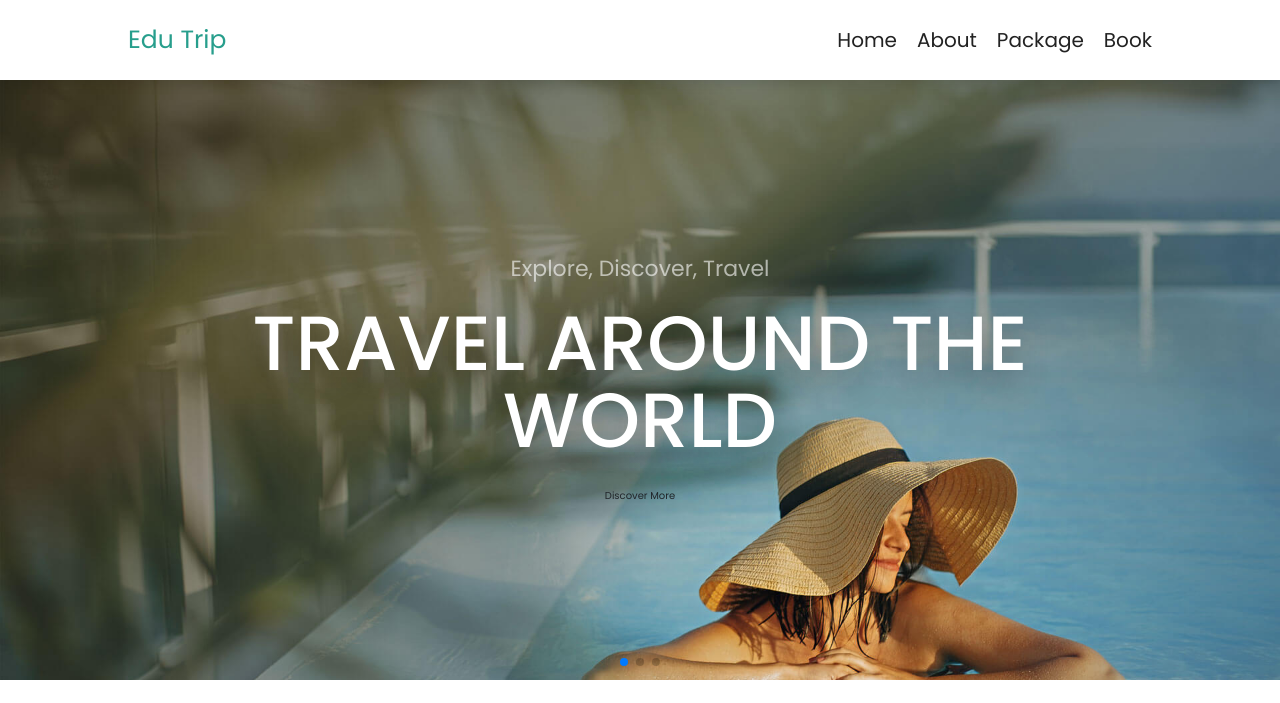
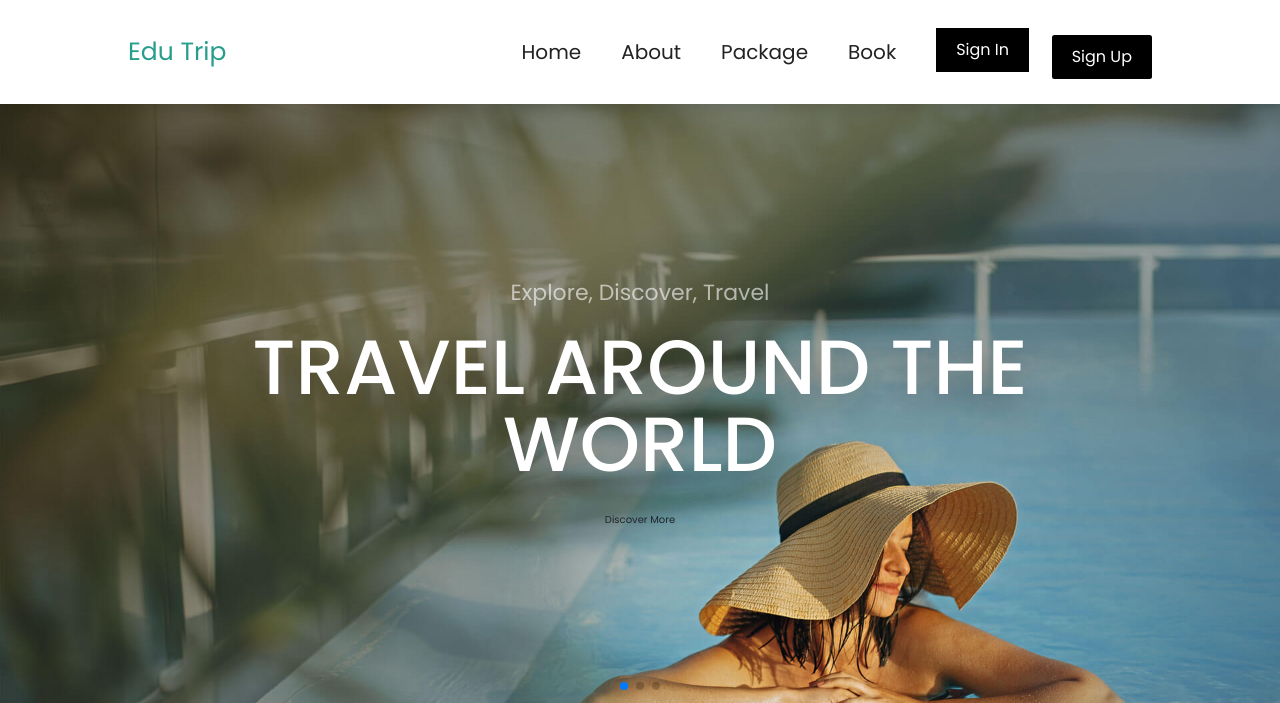
Before and after one commit to Puravshah321/education-trip-website, a PHP site: page /home.php in a window 1280 px wide. Shown: the top 703 px of the page. Run offline with PHP 8.4, Linux system fonts and the light colour scheme.

Commit message:
home.php

```diff
--- a/home.php
+++ b/home.php
@@ -4,6 +4,10 @@
    <meta charset="UTF-8">
    <meta http-equiv="X-UA-Compatible" content="IE=edge">
    <meta name="viewport" content="width=device-width, initial-scale=1.0">
+
+   <script src="https://cdn.jsdelivr.net/npm/bootstrap@5.0.2/dist/js/bootstrap.bundle.min.js" integrity="sha384-MrcW6ZMFYlzcLA8Nl+NtUVF0sA7MsXsP1UyJoMp4YLEuNSfAP+JcXn/tWtIaxVXM" crossorigin="anonymous"></script>
+
+
    <title>home</title>
 
    <!-- swiper css link  -->
@@ -19,18 +23,61 @@
    <link href="https://cdn.jsdelivr.net/npm/bootstrap@5.0.2/dist/css/bootstrap.min.css" rel="stylesheet"
    integrity="sha384-EVSTQN3/azprG1Anm3QDgpJLIm9Nao0Yz1ztcQTwFspd3yD65VohhpuuCOmLASjC" crossorigin="anonymous">
 
+   <style>
+      /* Custom CSS for login and register buttons */
+      .navbar {
+   display: flex; /* Use flexbox to align items */
+   align-items: center; /* Align items vertically in the center */
+}
+
+.navbar a {
+   margin-right: 20px; /* Add margin between navbar links */
+   text-decoration: none;
+   color: #fff;
+}
+
+.navbar .login-register {
+   margin-left: auto;
+}
+
+.navbar .login-register button {
+   color: white;
+   background-color: black;
+   border: none;
+   cursor: pointer;
+   font-size: 16px;
+   margin-left: 20px;
+   padding: 10px 20px;
+   transition: background-color 0.3s ease;
+}
+
+.navbar .login-register button:hover {
+   background-color: #279e8c;
+}
+
+.background {
+   background-color: #000;
+
+}
+
+   </style>
+
 </head>
 <body>
 
 <!-- header section starts  -->
 
 <section class="header">
-<a href="home.php" class="logo" style="text-decoration:none;color:#279e8c;">Edu Trip</a>
+   <a href="home.php" class="logo" style="text-decoration:none;color:#279e8c;">Edu Trip</a>
    <nav class="navbar">
       <a href="home.php" style="text-decoration:none">home</a>
       <a href="about.php" style="text-decoration:none">about</a>
       <a href="package.php" style="text-decoration:none">package</a>
       <a href="book.php" style="text-decoration:none">book</a>
+      <div class="login-register">
+         <button onclick="location.href='login.php'" style="text-decoration:none">Sign In</button>
+         <button type="button" class="btn btn-primary" data-bs-toggle="modal" data-bs-target="#signupModal">Sign Up</button>
+      </div>
    </nav>
 
 
@@ -39,6 +86,40 @@
 </section>
 
 <!-- header section ends -->
+
+<!-- Modal for Sign Up -->
+<div class="modal fade" id="signupModal" tabindex="-1" aria-labelledby="signupModalLabel" aria-hidden="true">
+  <div class="modal-dialog">
+    <div class="modal-content">
+      <div class="modal-header">
+        <h5 class="modal-title" id="signupModalLabel">Sign Up</h5>
+        <button type="button" class="btn-close" data-bs-dismiss="modal" aria-label="Close"></button>
+      </div>
+      <div class="modal-body">
+        <form>
+        <div class="mb-3">
+            <label for="signupUsername" class="form-label">Username</label>
+            <input type="text" class="form-control" id="signupEmail">
+          </div>
+          <div class="mb-3">
+            <label for="signupEmail" class="form-label">Email address</label>
+            <input type="email" class="form-control" id="signupUsername" >
+          </div>
+          <div class="mb-3">
+            <label for="signupPassword" class="form-label">Password</label>
+            <input type="password" class="form-control" id="signupPassword">
+          </div>
+          <div class="mb-3">
+            <label for="signupConfirmPassword" class="form-label">Confirm Password</label>
+            <input type="password" class="form-control" id="signupConfirmPassword">
+          </div>
+          <!-- Add other form fields as needed -->
+          <button type="submit" class="btn btn-primary">Sign Up</button>
+        </form>
+      </div>
+    </div>
+  </div>
+</div>
 
 <!-- home section starts  -->
 
@@ -120,7 +201,6 @@
          <img src="images/icon-6.png" alt="">
          <h3>camping</h3>
       </div>
-
    </div>
 
 </section>
@@ -274,6 +354,5 @@ document.addEventListener("DOMContentLoaded", function() {
 
 <!-- custom js file link  -->
 <script src="js/script.js"></script>
-
 </body>
 </html>
```
